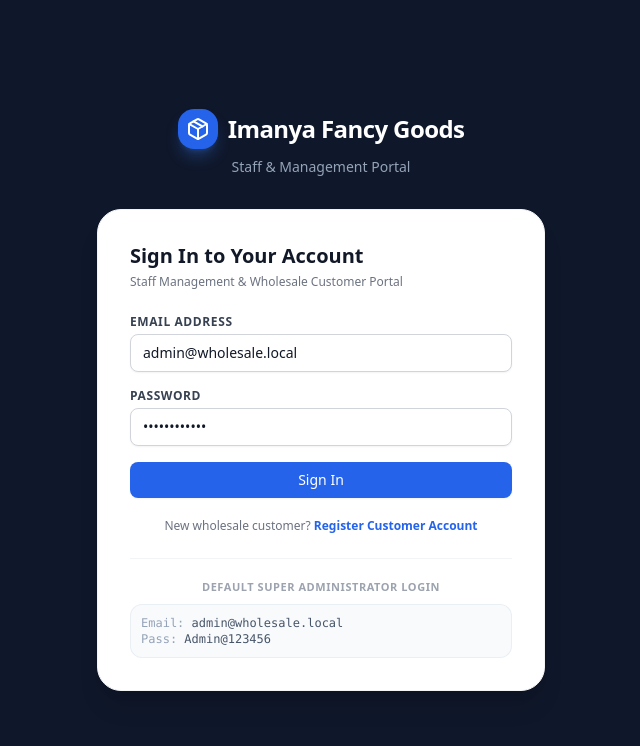
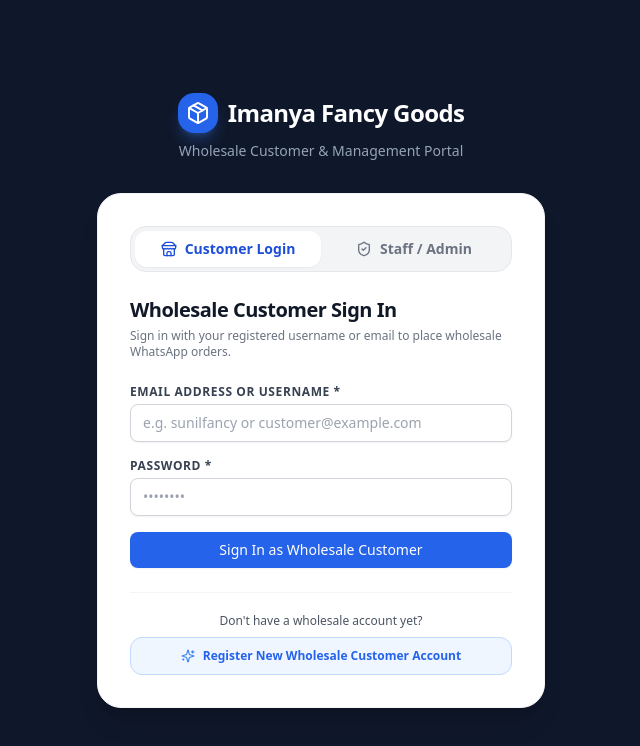
Before and after one commit to heshankanishka831-cmd/Imanya-fancy-goods, a React (Vite) app in the folder frontend/: page /login in a window 1280 px wide. Shown: the top 746 px of the page, without its empty margins (319-959 px from the left). Built offline with nearby package versions, Linux system fonts and the light colour scheme; no server answers.

Commit message:
feat: enhance customer login, registration, and navbar navigation

```diff
--- a/frontend/src/components/shared/Navbar.tsx
+++ b/frontend/src/components/shared/Navbar.tsx
@@ -1,15 +1,21 @@
 import React from 'react';
-import { Link } from 'react-router-dom';
-import { ShoppingCart, Package, ShieldCheck, User, LogOut, Store } from 'lucide-react';
+import { Link, useNavigate } from 'react-router-dom';
+import { ShoppingCart, Package, ShieldCheck, User, LogOut, Store, UserPlus, LogIn } from 'lucide-react';
 import { useCart } from '../../features/cart/CartContext';
 import { useAuth } from '../../features/auth/AuthContext';
 
 export const Navbar: React.FC = () => {
   const { cart, setIsCartOpen } = useCart();
   const { isAuthenticated, user, customerProfile, logout } = useAuth();
+  const navigate = useNavigate();
 
   const totalQuantity = cart?.items?.reduce((sum, it) => sum + it.quantity, 0) || 0;
   const isCustomer = user?.role_name === 'Customer';
+
+  const handleLogout = () => {
+    logout();
+    navigate('/');
+  };
 
   return (
     <header className="sticky top-0 z-40 bg-white/95 backdrop-blur-md border-b border-gray-100 shadow-xs">
@@ -29,10 +35,11 @@ export const Navbar: React.FC = () => {
 
         {/* Action Controls */}
         <div className="flex items-center gap-2 sm:gap-3">
-          {/* Cart Trigger (Customer Portal Only) */}
+          {/* Cart Trigger */}
           <button
             onClick={() => setIsCartOpen(true)}
-            className="relative flex items-center gap-2 px-3.5 py-2 rounded-xl text-gray-700 hover:bg-gray-100 transition-colors"
+            className="relative flex items-center gap-2 px-3 py-2 rounded-xl text-gray-700 hover:bg-gray-100 transition-colors"
+            title="Wholesale Cart"
           >
             <ShoppingCart className="h-5 w-5" />
             <span className="hidden sm:inline text-sm font-medium">Cart</span>
@@ -49,44 +56,69 @@ export const Navbar: React.FC = () => {
               <div className="flex items-center gap-2">
                 <div className="flex items-center gap-2 px-3 py-1.5 rounded-xl bg-blue-50 border border-blue-100 text-xs">
                   <Store className="h-3.5 w-3.5 text-blue-600" />
-                  <span className="font-semibold text-blue-900 hidden sm:inline">
+                  <span className="font-semibold text-blue-900">
                     {customerProfile?.business_name || user?.first_name}
                   </span>
                 </div>
                 <button
-                  onClick={logout}
-                  title="Sign Out"
-                  className="p-2 text-gray-400 hover:text-rose-600 hover:bg-rose-50 rounded-lg transition-colors"
+                  onClick={handleLogout}
+                  className="flex items-center gap-1 px-2.5 py-1.5 text-xs font-medium text-rose-600 bg-rose-50 hover:bg-rose-100 rounded-xl transition-colors"
+                  title="Sign Out of Customer Account"
                 >
-                  <LogOut className="h-4 w-4" />
+                  <LogOut className="h-3.5 w-3.5" />
+                  <span className="hidden sm:inline">Sign Out</span>
                 </button>
               </div>
             ) : (
+              <div className="flex items-center gap-2">
                 <Link
                   to="/admin/dashboard"
-                className="flex items-center gap-2 px-3.5 py-2 rounded-xl text-sm font-medium text-gray-700 bg-gray-100 hover:bg-gray-200 transition-colors"
+                  className="flex items-center gap-2 px-3 py-1.5 rounded-xl text-xs sm:text-sm font-medium text-gray-700 bg-slate-100 hover:bg-slate-200 transition-colors border border-slate-200"
                 >
                   <ShieldCheck className="h-4 w-4 text-blue-600" />
-                <span className="hidden md:inline">{user?.first_name}</span>
-                <span className="text-xs bg-white text-gray-600 px-1.5 py-0.5 rounded border border-gray-200">
-                  Dashboard
+                  <span className="font-bold text-gray-900 hidden md:inline">{user?.first_name}</span>
+                  <span className="text-xs bg-blue-600 text-white px-2 py-0.5 rounded-md font-semibold">
+                    Admin Dashboard
                   </span>
                 </Link>
+                <button
+                  onClick={handleLogout}
+                  className="flex items-center gap-1 px-2.5 py-1.5 text-xs font-medium text-rose-600 bg-rose-50 hover:bg-rose-100 rounded-xl transition-colors"
+                  title="Sign Out of Staff Account"
+                >
+                  <LogOut className="h-3.5 w-3.5" />
+                  <span className="hidden sm:inline">Sign Out</span>
+                </button>
+              </div>
             )
           ) : (
-            <div className="flex items-center gap-1.5 sm:gap-2">
+            <div className="flex items-center gap-2">
+              {/* Customer Sign In */}
               <Link
-                to="/login"
-                className="flex items-center gap-1.5 px-3 py-2 rounded-xl text-xs sm:text-sm font-medium text-gray-700 hover:bg-gray-100 transition-colors"
+                to="/login?tab=customer"
+                className="flex items-center gap-1.5 px-3 py-1.5 rounded-xl text-xs sm:text-sm font-medium text-gray-700 hover:bg-gray-100 transition-colors border border-gray-200"
               >
-                <User className="h-4 w-4" />
-                <span>Sign In</span>
+                <LogIn className="h-4 w-4 text-blue-600" />
+                <span>Customer Sign In</span>
               </Link>
+
+              {/* Customer Register (Always Visible) */}
               <Link
                 to="/register"
-                className="hidden sm:inline-flex items-center px-3.5 py-2 rounded-xl text-xs font-semibold bg-blue-600 text-white hover:bg-blue-700 shadow-xs transition-colors"
+                className="flex items-center gap-1.5 px-3.5 py-1.5 rounded-xl text-xs sm:text-sm font-semibold bg-blue-600 text-white hover:bg-blue-700 shadow-xs transition-colors"
               >
-                Register
+                <UserPlus className="h-4 w-4" />
+                <span>Register</span>
+              </Link>
+
+              {/* Staff / Admin Portal Link */}
+              <Link
+                to="/login?tab=admin"
+                className="hidden md:flex items-center gap-1 px-2.5 py-1.5 rounded-xl text-xs font-medium text-gray-500 hover:text-gray-800 hover:bg-gray-100 transition-colors"
+                title="Staff & Super Admin Login"
+              >
+                <ShieldCheck className="h-3.5 w-3.5 text-gray-400" />
+                <span>Staff</span>
               </Link>
             </div>
           )}
--- a/frontend/src/features/auth/LoginPage.tsx
+++ b/frontend/src/features/auth/LoginPage.tsx
@@ -1,18 +1,44 @@
-import React, { useState } from 'react';
-import { Link, useNavigate } from 'react-router-dom';
+import React, { useState, useEffect } from 'react';
+import { Link, useNavigate, useSearchParams } from 'react-router-dom';
 import { useAuth } from './AuthContext';
 import { Input } from '../../components/ui/Input';
 import { Button } from '../../components/ui/Button';
-import { AlertCircle } from 'lucide-react';
+import { AlertCircle, Store, ShieldCheck, KeyRound, Sparkles } from 'lucide-react';
 
 export const LoginPage: React.FC = () => {
   const { login } = useAuth();
   const navigate = useNavigate();
+  const [searchParams, setSearchParams] = useSearchParams();
 
-  const [email, setEmail] = useState('admin@wholesale.local');
-  const [password, setPassword] = useState('Admin@123456');
+  // Tab: 'customer' | 'admin'
+  const initialTab = searchParams.get('tab') === 'admin' ? 'admin' : 'customer';
+  const [activeTab, setActiveTab] = useState<'customer' | 'admin'>(initialTab);
+
+  const [identifier, setIdentifier] = useState('');
+  const [password, setPassword] = useState('');
   const [isLoading, setIsLoading] = useState(false);
   const [error, setError] = useState<string | null>(null);
+
+  useEffect(() => {
+    const tabParam = searchParams.get('tab');
+    if (tabParam === 'admin' || tabParam === 'customer') {
+      setActiveTab(tabParam);
+    }
+  }, [searchParams]);
+
+  const switchTab = (tab: 'customer' | 'admin') => {
+    setActiveTab(tab);
+    setSearchParams({ tab });
+    setError(null);
+    setIdentifier('');
+    setPassword('');
+  };
+
+  const handleFillAdmin = () => {
+    setIdentifier('admin@wholesale.local');
+    setPassword('Admin@123456');
+    setError(null);
+  };
 
   const handleSubmit = async (e: React.FormEvent) => {
     e.preventDefault();
@@ -20,14 +46,17 @@ export const LoginPage: React.FC = () => {
     setIsLoading(true);
 
     try {
-      const loggedUser = await login(email, password);
+      const loggedUser = await login(identifier.trim(), password);
       if (loggedUser.role_name === 'Customer') {
         navigate('/');
       } else {
         navigate('/admin/dashboard');
       }
     } catch (err: any) {
-      setError(err.response?.data?.error?.message || 'Invalid email or password. Please verify your credentials.');
+      setError(
+        err.response?.data?.error?.message ||
+          'Invalid credentials. Please verify your email/username and password.'
+      );
     } finally {
       setIsLoading(false);
     }
@@ -35,12 +64,50 @@ export const LoginPage: React.FC = () => {
 
   return (
     <div>
-      <h3 className="text-xl font-bold text-gray-900 mb-1">Sign In to Your Account</h3>
-      <p className="text-xs text-gray-500 mb-6">Staff Management & Wholesale Customer Portal</p>
+      {/* Tab Switcher */}
+      <div className="grid grid-cols-2 p-1 bg-gray-100 rounded-2xl mb-6 border border-gray-200">
+        <button
+          type="button"
+          onClick={() => switchTab('customer')}
+          className={`flex items-center justify-center gap-2 py-2 px-3 rounded-xl text-xs sm:text-sm font-semibold transition-all ${
+            activeTab === 'customer'
+              ? 'bg-white text-blue-700 shadow-sm'
+              : 'text-gray-500 hover:text-gray-900'
+          }`}
+        >
+          <Store className="h-4 w-4" />
+          <span>Customer Login</span>
+        </button>
+
+        <button
+          type="button"
+          onClick={() => switchTab('admin')}
+          className={`flex items-center justify-center gap-2 py-2 px-3 rounded-xl text-xs sm:text-sm font-semibold transition-all ${
+            activeTab === 'admin'
+              ? 'bg-white text-blue-700 shadow-sm'
+              : 'text-gray-500 hover:text-gray-900'
+          }`}
+        >
+          <ShieldCheck className="h-4 w-4" />
+          <span>Staff / Admin</span>
+        </button>
+      </div>
+
+      {/* Header Info */}
+      <div className="mb-6">
+        <h3 className="text-xl font-bold text-gray-900 tracking-tight">
+          {activeTab === 'customer' ? 'Wholesale Customer Sign In' : 'Staff & Super Admin Sign In'}
+        </h3>
+        <p className="text-xs text-gray-500 mt-1">
+          {activeTab === 'customer'
+            ? 'Sign in with your registered username or email to place wholesale WhatsApp orders.'
+            : 'Access the admin dashboard to manage products, staff permissions, stock, and PDF reports.'}
+        </p>
+      </div>
 
       {error && (
         <div className="mb-4 p-3 bg-rose-50 border border-rose-200 text-rose-700 text-xs rounded-xl flex items-center gap-2 font-medium">
-          <AlertCircle className="h-4 w-4 flex-shrink-0" />
+          <AlertCircle className="h-4 w-4 shrink-0" />
           <span>{error}</span>
         </div>
       )}
@@ -48,18 +115,22 @@ export const LoginPage: React.FC = () => {
       <form onSubmit={handleSubmit} className="space-y-4">
         <div>
           <Input
-            label="Email Address"
-            type="email"
+            label={activeTab === 'customer' ? 'Email Address or Username *' : 'Staff Email Address *'}
+            type="text"
             required
-            value={email}
-            onChange={(e) => setEmail(e.target.value)}
-            placeholder="admin@wholesale.local or your email"
+            value={identifier}
+            onChange={(e) => setIdentifier(e.target.value)}
+            placeholder={
+              activeTab === 'customer'
+                ? 'e.g. sunilfancy or customer@example.com'
+                : 'admin@wholesale.local'
+            }
           />
         </div>
 
         <div>
           <Input
-            label="Password"
+            label="Password *"
             type="password"
             required
             value={password}
@@ -69,28 +140,44 @@ export const LoginPage: React.FC = () => {
         </div>
 
         <Button type="submit" isLoading={isLoading} className="w-full mt-2">
-          Sign In
+          {activeTab === 'customer' ? 'Sign In as Wholesale Customer' : 'Sign In to Admin Portal'}
         </Button>
       </form>
 
-      {/* Customer Registration Link */}
-      <div className="mt-5 text-center text-xs text-gray-500">
-        New wholesale customer?{' '}
-        <Link to="/register" className="text-blue-600 hover:text-blue-700 font-semibold">
-          Register Customer Account
+      {/* Wholesale Customer Help / Register Link */}
+      {activeTab === 'customer' ? (
+        <div className="mt-6 pt-5 border-t border-gray-100 text-center">
+          <p className="text-xs text-gray-600 mb-2">Don't have a wholesale account yet?</p>
+          <Link
+            to="/register"
+            className="inline-flex items-center justify-center gap-2 w-full py-2.5 px-4 rounded-xl text-xs font-bold text-blue-600 bg-blue-50 hover:bg-blue-100 border border-blue-200 transition-colors"
+          >
+            <Sparkles className="h-3.5 w-3.5 text-blue-500" />
+            <span>Register New Wholesale Customer Account</span>
           </Link>
         </div>
-
-      {/* Default Admin Seed Notice */}
-      <div className="mt-6 pt-5 border-t border-gray-100 text-center">
-        <span className="text-[11px] font-semibold text-gray-400 uppercase tracking-wider block mb-2">
-          Default Super Administrator Login
+      ) : (
+        /* Staff / Super Admin Quick Autofill */
+        <div className="mt-6 pt-5 border-t border-gray-100">
+          <div className="flex items-center justify-between mb-2">
+            <span className="text-[11px] font-bold text-gray-400 uppercase tracking-wider">
+              Default Super Admin
             </span>
-        <div className="bg-slate-50 p-2.5 rounded-xl border border-slate-200/60 text-xs text-slate-600 font-mono text-left">
+            <button
+              type="button"
+              onClick={handleFillAdmin}
+              className="text-xs text-blue-600 hover:text-blue-700 font-semibold flex items-center gap-1"
+            >
+              <KeyRound className="h-3 w-3" />
+              <span>1-Click Auto-Fill</span>
+            </button>
+          </div>
+          <div className="bg-slate-50 p-3 rounded-xl border border-slate-200/70 text-xs text-slate-700 font-mono">
             <p><span className="text-slate-400">Email:</span> admin@wholesale.local</p>
             <p><span className="text-slate-400">Pass:</span> Admin@123456</p>
           </div>
         </div>
+      )}
     </div>
   );
 };
--- a/frontend/src/features/storefront/StorefrontPage.tsx
+++ b/frontend/src/features/storefront/StorefrontPage.tsx
@@ -1,13 +1,16 @@
 import React, { useEffect, useState } from 'react';
+import { Link } from 'react-router-dom';
 import { publicApi } from '../../services/endpoints';
 import { Product, Category } from '../../types';
 import { formatCurrency } from '../../utils/formatters';
 import { useCart } from '../cart/CartContext';
-import { Search, ShoppingCart, Check, Package, Sparkles } from 'lucide-react';
+import { useAuth } from '../auth/AuthContext';
+import { Search, ShoppingCart, Check, Package, Sparkles, UserPlus, LogIn, ShieldCheck, Store } from 'lucide-react';
 import { Spinner } from '../../components/ui/Spinner';
 
 export const StorefrontPage: React.FC = () => {
   const { addToCart } = useCart();
+  const { isAuthenticated, user, customerProfile } = useAuth();
   const [categories, setCategories] = useState<Category[]>([]);
   const [products, setProducts] = useState<Product[]>([]);
   const [selectedCategory, setSelectedCategory] = useState<number | null>(null);
@@ -72,9 +75,72 @@ export const StorefrontPage: React.FC = () => {
           <h1 className="text-3xl sm:text-4xl font-extrabold tracking-tight leading-tight mb-3">
             Imanya Fancy Goods & Wholesale Distribution
           </h1>
-          <p className="text-sm sm:text-base text-blue-100 font-normal leading-relaxed">
+          <p className="text-sm sm:text-base text-blue-100 font-normal leading-relaxed mb-6">
             Browse our imported fancy goods, fashion accessories, wholesale gifts, and premium commercial products. Check live stock, add items to cart, and send instant wholesale orders directly via WhatsApp.
           </p>
+
+          {/* Quick Action Navigation Bar */}
+          {!isAuthenticated ? (
+            <div className="flex flex-wrap items-center gap-3 pt-2">
+              <Link
+                to="/register"
+                className="inline-flex items-center gap-2 px-5 py-2.5 rounded-xl bg-white text-blue-900 font-bold text-sm shadow-md hover:bg-blue-50 transition-all hover:scale-[1.02]"
+              >
+                <UserPlus className="h-4 w-4 text-blue-600" />
+                <span>Register Wholesale Account</span>
+              </Link>
+              <Link
+                to="/login?tab=customer"
+                className="inline-flex items-center gap-2 px-5 py-2.5 rounded-xl bg-blue-600/80 hover:bg-blue-600 text-white font-semibold text-sm border border-blue-400/40 backdrop-blur-sm transition-all"
+              >
+                <LogIn className="h-4 w-4" />
+                <span>Customer Sign In</span>
+              </Link>
+              <Link
+                to="/login?tab=admin"
+                className="inline-flex items-center gap-1.5 px-3.5 py-2.5 rounded-xl bg-black/20 hover:bg-black/30 text-blue-200 text-xs font-medium border border-white/10 transition-all"
+              >
+                <ShieldCheck className="h-3.5 w-3.5 text-blue-300" />
+                <span>Staff Portal</span>
+              </Link>
+            </div>
+          ) : user?.role_name === 'Customer' ? (
+            <div className="inline-flex items-center gap-3 p-3 rounded-2xl bg-white/10 backdrop-blur-md border border-white/15 text-xs text-blue-100">
+              <div className="h-8 w-8 rounded-xl bg-blue-500/30 flex items-center justify-center text-white">
+                <Store className="h-4 w-4" />
+              </div>
+              <div>
+                <p className="font-bold text-white text-sm">
+                  Welcome, {customerProfile?.business_name || user?.first_name}!
+                </p>
+                <p className="text-blue-200">
+                  You are signed in as a verified Wholesale Customer. Add items to your cart to submit orders via WhatsApp.
+                </p>
+              </div>
+            </div>
+          ) : (
+            <div className="inline-flex items-center gap-3 p-3 rounded-2xl bg-amber-500/20 backdrop-blur-md border border-amber-400/30 text-xs text-amber-100">
+              <div className="h-8 w-8 rounded-xl bg-amber-500/30 flex items-center justify-center text-white">
+                <ShieldCheck className="h-4 w-4 text-amber-300" />
+              </div>
+              <div className="flex items-center gap-4">
+                <div>
+                  <p className="font-bold text-white text-sm">
+                    Logged in as {user?.role_name} ({user?.first_name})
+                  </p>
+                  <p className="text-amber-200">
+                    Switch to the administrative dashboard to manage products, inventory, and staff.
+                  </p>
+                </div>
+                <Link
+                  to="/admin/dashboard"
+                  className="px-3 py-1.5 bg-white text-slate-900 font-bold rounded-lg text-xs hover:bg-amber-100 transition-colors whitespace-nowrap"
+                >
+                  Open Dashboard &rarr;
+                </Link>
+              </div>
+            </div>
+          )}
         </div>
       </div>
 
--- a/frontend/src/layouts/AuthLayout.tsx
+++ b/frontend/src/layouts/AuthLayout.tsx
@@ -14,7 +14,7 @@ export const AuthLayout: React.FC = () => {
             </div>
             <span className="text-2xl font-bold tracking-tight">Imanya Fancy Goods</span>
           </Link>
-          <p className="text-sm text-slate-400">Staff & Management Portal</p>
+          <p className="text-sm text-slate-400">Wholesale Customer & Management Portal</p>
         </div>
 
         {/* Auth Body */}
```
Also changed, not shown: 2 other files (tests, documents, lock files or other folders). Lines whose indentation alone changed are shown as unchanged.
